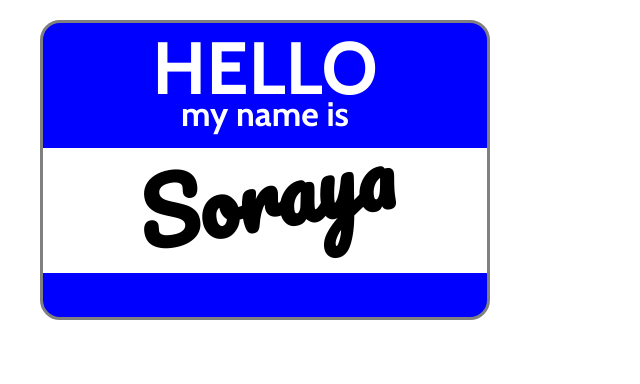
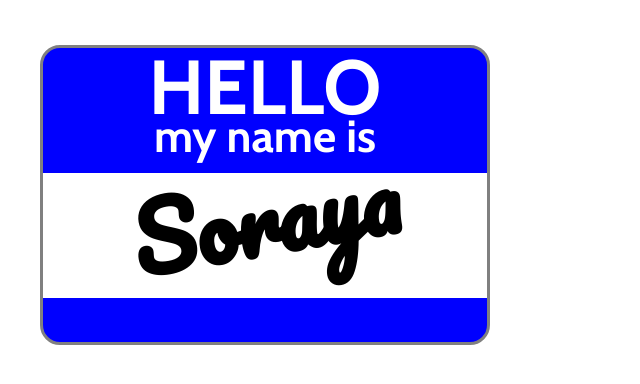
Before and after one commit to sorayabenson/lab-02a-name-tag, a plain HTML site: page index.html in a window 1280 px wide. Shown: the whole page, without its empty margins (0-640 px from the left). Drawn offline with nearby package versions, Linux system fonts and the light colour scheme.

Commit message:
kebab case added. text size adjusted.

```diff
--- a/index.html
+++ b/index.html
@@ -10,13 +10,13 @@
 <link href="https://fonts.googleapis.com/css2?family=Cabin:wght@400;700&family=Pacifico&display=swap" rel="stylesheet">
 </head>
 <body>
-    <figure class= "nametag">
+    <figure class= "name-tag">
         <header>
             <h1>HELLO</h1>
             <h2>my name is</h2>
         </header>
 
-        <section class= "writenamehere">
+        <section class= "write-name-here">
             <h3>Soraya</h3>
 
         </section>
--- a/style.css
+++ b/style.css
@@ -6,7 +6,7 @@ body, html {
     height: 100%;
     padding: 0;
     margin: 0;
-    font-size: 20px;
+    font-size: 45px;
 }
 figure {
     display: flex;
@@ -38,27 +38,27 @@ footer {
 }
 h1 {
     font-family: 'Cabin', sans-serif;
-    font-size: 3.7em;
+    font-size: 1.7em;
     font-weight: 700;
     line-height: 0%;
     position: relative;
-    top: -5px;
+    top: -12px;
 
 }
 h2 {
     font-family: 'Cabin', sans-serif;
-    font-size: 1.7em;
+    font-size: 1em;
     font-weight: 700;
     line-height: 0%;
     position: relative;
-    top: -8px;
+    top: -15px;
 }
 h3 {
     font-family: 'Pacifico', cursive;
-    font-size: 4.3em;
+    font-size: 2em;
     line-height: 0%;
     position: relative;
-    top: -40px;
+    top: -45px;
     transform: rotate(-10deg);
 
 }
```
